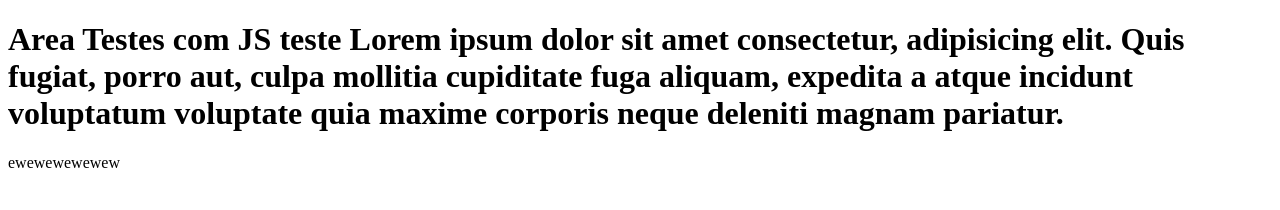
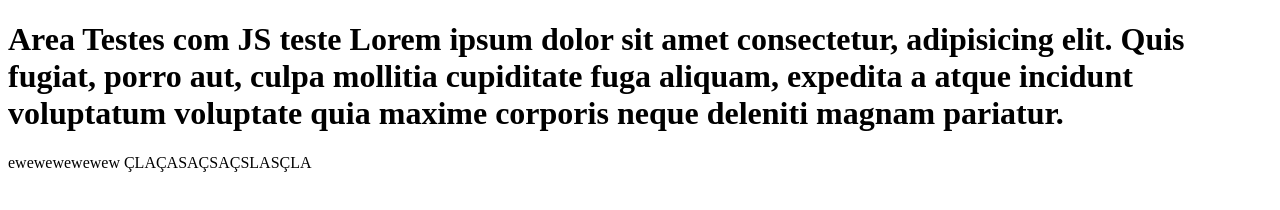
Before and after one commit to andrecodelima/TesteRelease, a website: page index.html in a window 1280 px wide. Drawn offline with Linux system fonts and the light colour scheme.

Commit message:
a hora eh essa

```diff
--- a/index.html
+++ b/index.html
@@ -10,5 +10,6 @@
         Area Testes com JS teste
         Lorem ipsum dolor sit amet consectetur, adipisicing elit. Quis fugiat, porro aut, culpa mollitia cupiditate fuga aliquam, expedita a atque incidunt voluptatum voluptate quia maxime corporis neque deleniti magnam pariatur.
     </h1>ewewewewewew
+    ÇLAÇASAÇSAÇSLASÇLA
 </body>
 </html>
```
Also changed, not shown: .github/workflows/release.yml.
